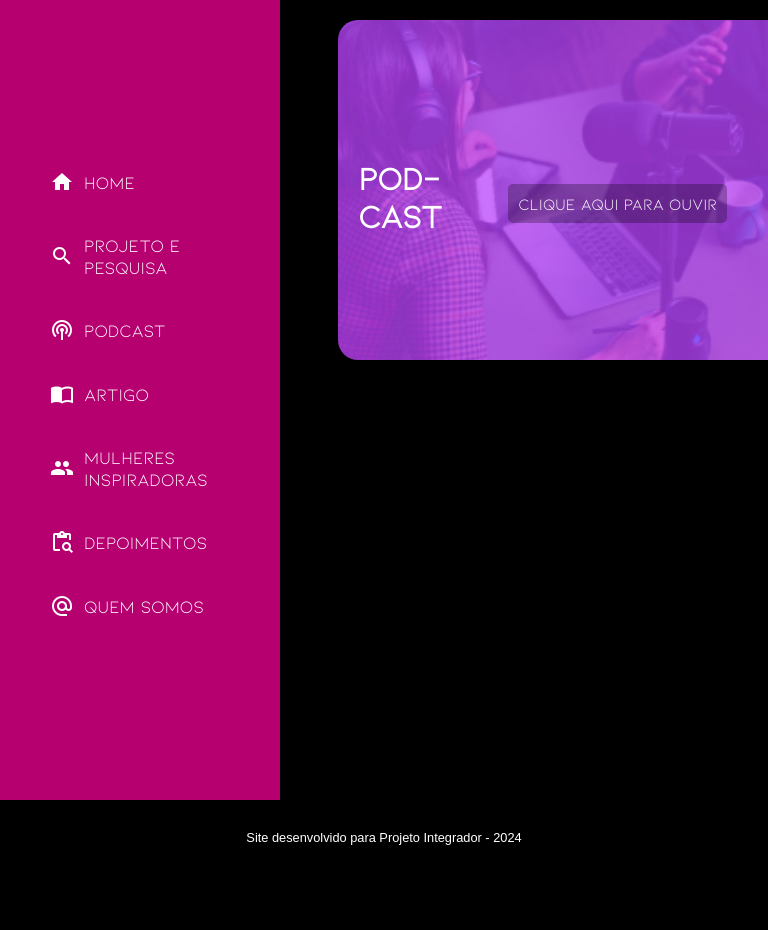
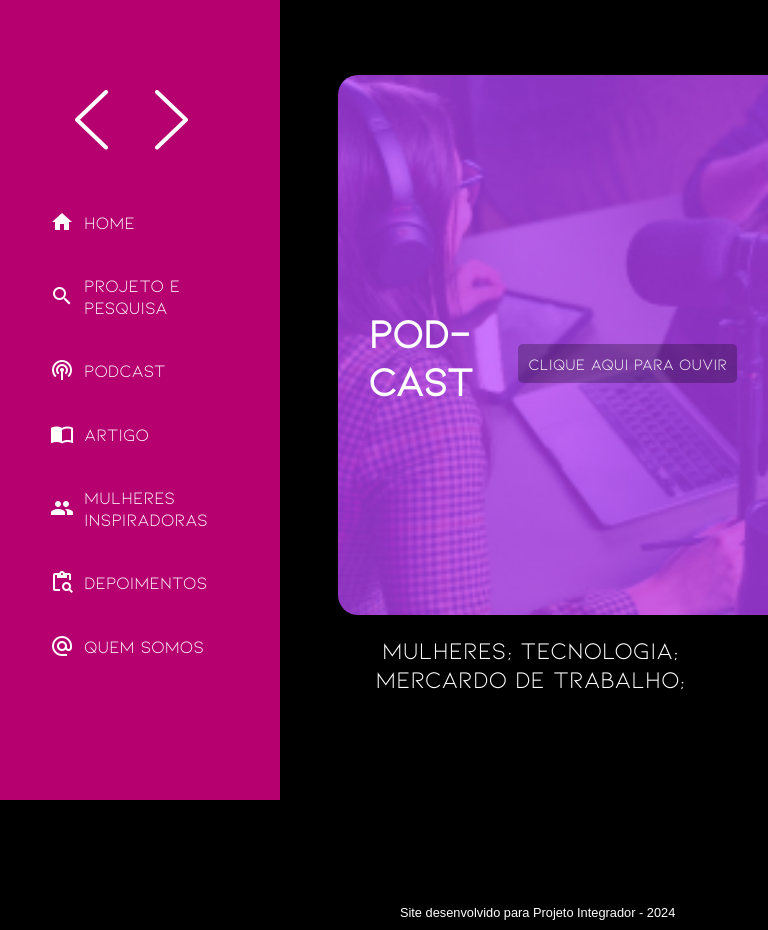
Before and after one commit to anadrv/site_mulheresTI, a plain HTML site: page index.html in a window 768 px wide. Before the commit the page ends 855 px from the top, so only its background shows below. Drawn offline with Linux system fonts and the light colour scheme.

Commit message:
testes de telas

```diff
--- a/estilos/media-query.css
+++ b/estilos/media-query.css
@@ -8,14 +8,10 @@
 
     main {
 
-        display: flex;
-        flex-direction: row;
+
         align-items: flex-start;
-        min-width: 300px;
-        max-width: 800px;
         margin-bottom: 30px;
         margin-left: 300px;
-        padding: 0px;
         border-bottom-left-radius: 10px;
         border-bottom-right-radius: 10px;
 
@@ -35,6 +31,32 @@
 
     }
 
+    nav .container {
+
+        display: flex;
+        align-items: center;
+    }
+
+    nav .container .generics,
+    nav .container .genericsespelhado {
+
+        height: 60px;
+        width: 60px;
+        margin-top: 30px;
+        background-size: contain;
+        background-repeat: no-repeat;
+    }
+
+    nav .container .generics {
+        background-image: url('../icones/generics.svg');
+        margin-left: 75px; /* Ajuste conforme necessário */
+    }
+
+    nav .container .genericsespelhado {
+        background-image: url('../icones/genericsespelhado.svg');
+        margin-left: 20px;
+    }
+
     i {
 
         margin-left: 10px;
@@ -43,7 +65,7 @@
 
     menu > ul {
 
-        margin-top: 100px;
+        margin-top: 50px;
         list-style-type: none;
 
     }
@@ -68,6 +90,42 @@
         margin: 0;
         padding: 0;
     }
+
+    main > .imagem {
+
+        height: 500px;
+        width: 80vh;
+        margin-top: 75px;
+
+    }
+
+    main > .imagem > h1 {
+
+        font-size: 2.5em;
+        margin-left: 10px;
+
+    }
+
+    main > .imagem > .link {
+
+        font-size: 1em;
+        margin-top: -50px;
+        margin-left: 10px;
+    }
+
+    main > p {
+
+        font-size: 1.5em;
+        margin-right: 40%;
+
+     }
+
+
+
+    footer > p {
+
+        margin-left: 40%;
+     }
 
 }
 
--- a/estilos/style.css
+++ b/estilos/style.css
@@ -168,5 +168,6 @@ footer > p {
     font-family: var(--fonte-padrao);
     font-size: 0.8em;
     padding-bottom: 10px;
+    transition: all 0.3s ease-in-out;
 
 }
```
